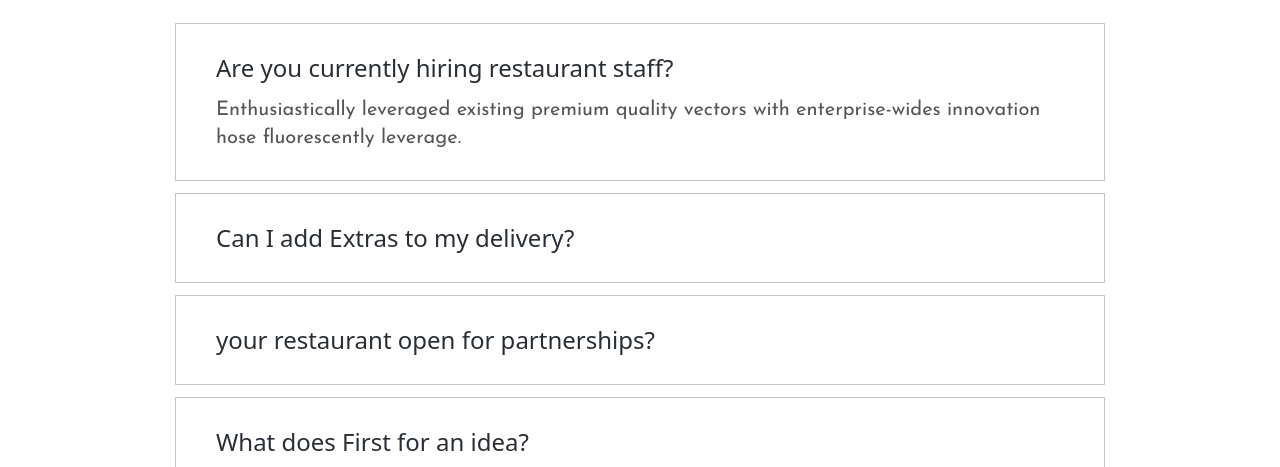
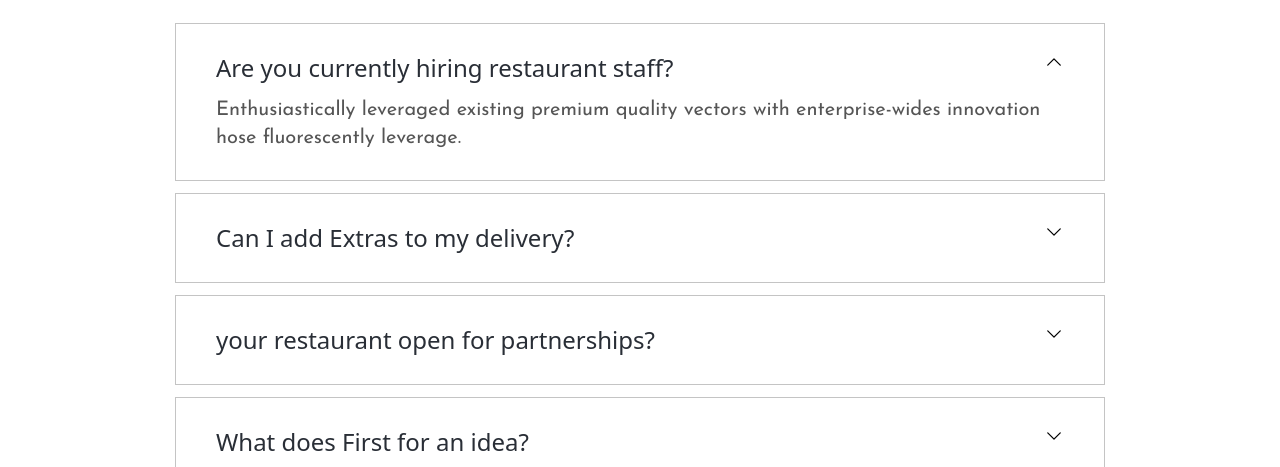
Before and after one commit to promahbubul/restaurant-student-project, a React (Vite) app: page /faq in a window 1280 px wide. Both pictures are taken after a click on the button "Are you currently hiring restaurant staff?". Shown: the part 926-1393 px from the top of the page. Built offline with nearby package versions, Linux system fonts and the light colour scheme.

Commit message:
update faq

```diff
--- a/package.json
+++ b/package.json
@@ -10,6 +10,7 @@
     "preview": "vite preview"
   },
   "dependencies": {
+    "@heroicons/react": "^2.1.5",
     "axios": "^1.7.6",
     "react": "^18.3.1",
     "react-dom": "^18.3.1",
--- a/src/components/Faq/Question/index.jsx
+++ b/src/components/Faq/Question/index.jsx
@@ -1,11 +1,20 @@
 /* eslint-disable react/prop-types */
+import { ChevronUpIcon, ChevronDownIcon } from "@heroicons/react/24/solid";
+
 const Question = ({ id, question, answer, handleShowMore, showMore }) => {
   return (
     <button
       onClick={() => handleShowMore(id)}
       className="py-7 px-10 text-left border border-[#C4C4C4]"
     >
-      <h3 className="text-2xl font-medium  text-dark">{question}</h3>
+      <div className="flex flex-row justify-between">
+        <h3 className="text-2xl font-medium  text-dark">{question}</h3>
+        {showMore === id ? (
+          <ChevronUpIcon className="size-5" />
+        ) : (
+          <ChevronDownIcon className="size-5" />
+        )}
+      </div>
 
       <p
         className={`text-xl transition-all ease-in-out duration-300  ${
--- a/src/components/Faq/index.jsx
+++ b/src/components/Faq/index.jsx
@@ -7,6 +7,9 @@ const QuestionSection = () => {
   const [showMore, setShowMore] = useState(null);
 
   const handleShowMore = (id) => {
+    if (showMore === id) {
+      return setShowMore(null);
+    }
     setShowMore(id);
   };
   return (
```
Also changed, not shown: 1 other file (tests, documents, lock files or other folders).
